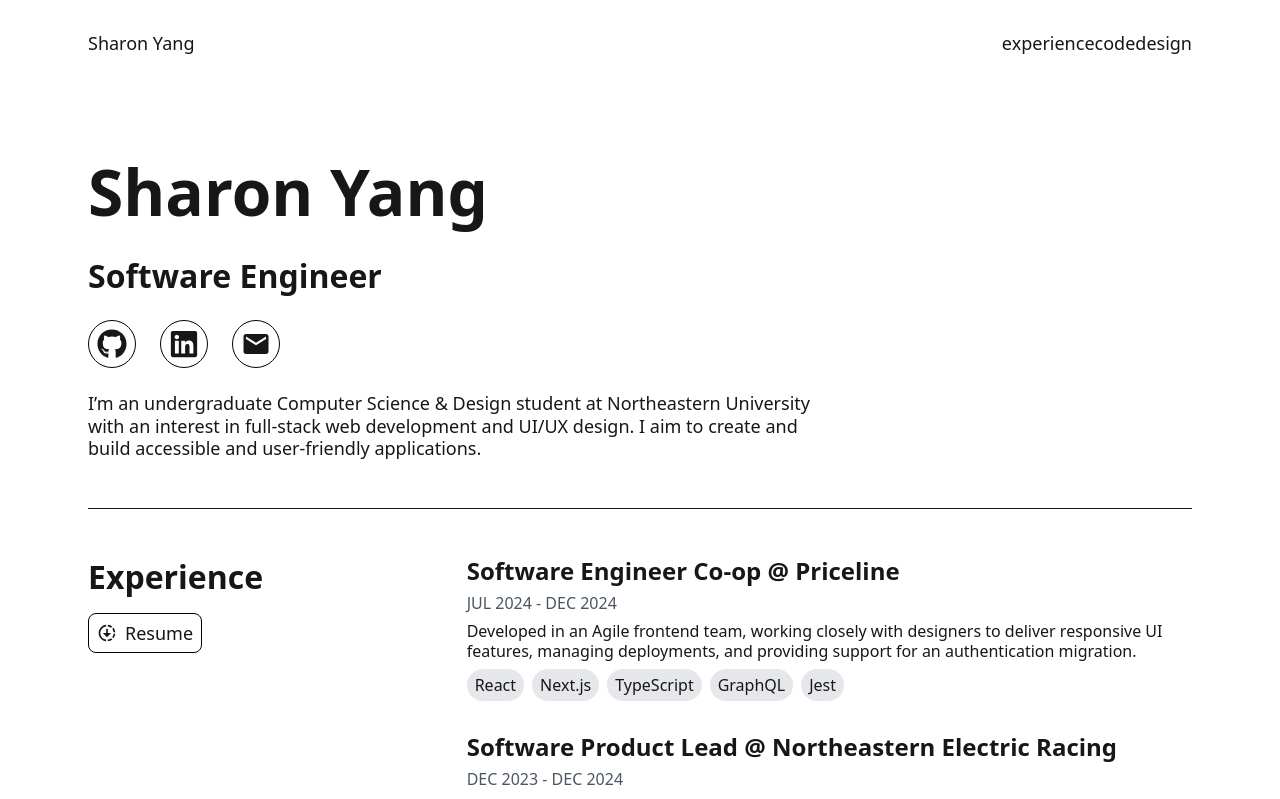
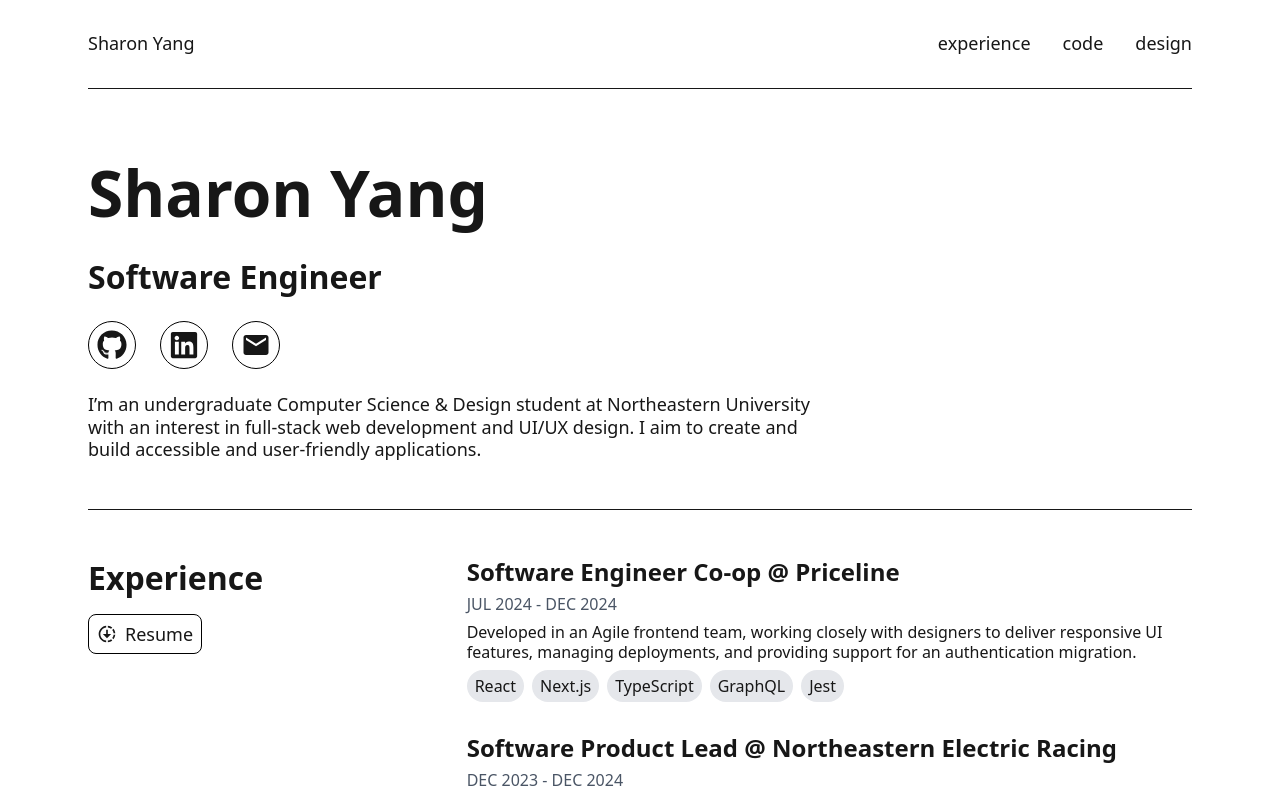
Before and after one commit to sharonyang16/sharonyang16.github.io, a Next.js app: page / in a window 1280 px wide. Shown: the top 799 px of the page. Built offline with nearby package versions, Linux system fonts and the light colour scheme.

Commit message:
style and make links work

```diff
--- a/src/components/Experiences.tsx
+++ b/src/components/Experiences.tsx
@@ -8,7 +8,7 @@ import { ExperiencesProps } from "@/types/data";
 const Experiences = ({ resumeDownloadUrl, experiences }: ExperiencesProps) => {
   return (
     <>
-      <div className="flex flex-col gap-4">
+      <div id="experience" className="flex flex-col gap-4">
         <Typography intent="subheadding1">Experience</Typography>
         <Button
           variant="secondary"
--- a/src/components/Projects.tsx
+++ b/src/components/Projects.tsx
@@ -11,7 +11,9 @@ const Projects = ({
 }) => {
   return (
     <>
-      <Typography intent="subheadding1">{title}</Typography>
+      <Typography id={title.toLowerCase()} intent="subheadding1">
+        {title}
+      </Typography>
       <div className="flex flex-col gap-8 col-span-2 ">
         {projects.map((project) => (
           <ProjectCard key={project.id} {...project} />
--- a/src/components/layout/Header.tsx
+++ b/src/components/layout/Header.tsx
@@ -1,14 +1,20 @@
 import Typography from "@/components/base/Typography";
+import headerLinks from "@/content/headerLinks.json";
 
 const Header = () => {
   return (
-    <header className="py-8 flex justify-between">
-      <Typography>Sharon Yang</Typography>
-      <nav>
-        <Typography>experience</Typography>
-        <Typography>code</Typography>
-        <Typography>design</Typography>
-      </nav>
+    <header className="w-full">
+      <div className="py-8 flex justify-between">
+        <Typography>Sharon Yang</Typography>
+        <nav className="flex gap-8">
+          {headerLinks.map((link: string) => (
+            <a key={link} href={`#${link}`}>
+              <Typography intent={"label1"}>{link}</Typography>
+            </a>
+          ))}
+        </nav>
+      </div>
+      <hr />
     </header>
   );
 };
--- /dev/null
+++ b/src/content/headerLinks.json
@@ -0,0 +1,5 @@
+[
+    "experience",
+    "code",
+    "design"
+]
```
